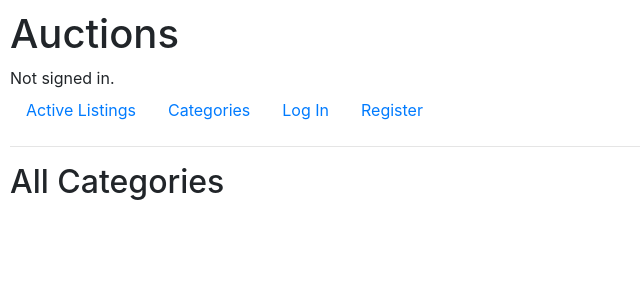
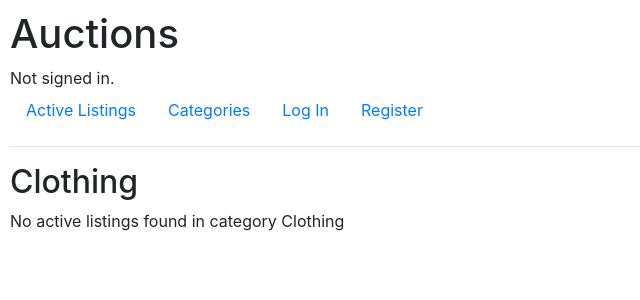
Before and after one commit to jbok95/CS50W_Project2, a Django app: a page that uses auctions/templates/auctions/categories.html in a window 1280 px wide. Shown: the top 300 px of the page, without its empty margins (0-640 px from the left). Run offline with Django 3.2, Linux system fonts and the light colour scheme; data comes from the database, SQL or seed files in the repository; both versions use the stored data as it was after the commit; some libraries are stand-ins or nearby versions.

Commit message:
Update category page functionality

```diff
--- a/auctions/templates/auctions/categories.html
+++ b/auctions/templates/auctions/categories.html
@@ -1,9 +1,8 @@
 {% extends "auctions/layout.html" %}
 
 {% block body %}
-<h2>All Categories</h2>
-
     {% if category == "all" %}
+        <h2>All Categories</h2>
         {% for c in all_categories %}
         <ul>
             <a href="{% url 'categories' c %}">
@@ -12,9 +11,12 @@
         </ul>
         {% endfor %}
     {% else %}
+        <h2>{{category}}</h2>
+        {% if no_listings %}
+            <p>No active listings found in category {{category}}</p>
+        {% else %}
         <div class="row">
             {% for listing in listings %}
-                {% if listing.category == category %}
                     <div class="col mb-3">
                         <div class="card h-100" style="width: 18rem;">
                             <a href="{% url 'listing' listing.id %}">
@@ -30,8 +32,8 @@
                             </ul>
                             </div>
                     </div>
-                {% endif %}
             {% endfor %}
         </div>
+        {% endif %}
     {% endif %}
 {% endblock %}
--- a/auctions/templates/auctions/listing.html
+++ b/auctions/templates/auctions/listing.html
@@ -51,7 +51,6 @@
                     {% endif %}
                     <li class="list-group-item"><strong>Category: </strong>{{ listing.category }}</li>
                     <li class="list-group-item"><strong>Total Bids: </strong>{{ bid_count }}</li>
-                    <li class="list-group-item"><strong>Total Watchers: </strong></li>
                 </ul>
             </div>
         </div>
--- a/auctions/views.py
+++ b/auctions/views.py
@@ -15,18 +15,24 @@
         "listings": listings
     })
 
-def categories(request, category="all"):
+def categories(request, category):
     all_categories = Category.objects.all()
-    listings = Listing.objects.all()
+    if category=='all':
+        listings = Listing.objects.filter(active=True)
+    else:
+        category_choice = Category.objects.get(category=category)
+        listings = Listing.objects.filter(category=category_choice, active=True)
 
-    if request.method == "POST":
-        return HttpResponseRedirect(reverse("categories", args=[category, listings]))
+    context = {
+        "category": category,
+        "all_categories": all_categories,
+        "listings": listings
+    }
 
-    else:
-        return render(request, "auctions/categories.html",{
-        "category": category,
-        "all_categories": all_categories
-    })
+    if not listings.exists():
+        context["no_listings"] = True
+
+    return render(request, "auctions/categories.html", context)
 
 def login_view(request):
     if request.method == "POST":
```
Also changed, not shown: db.sqlite3.
